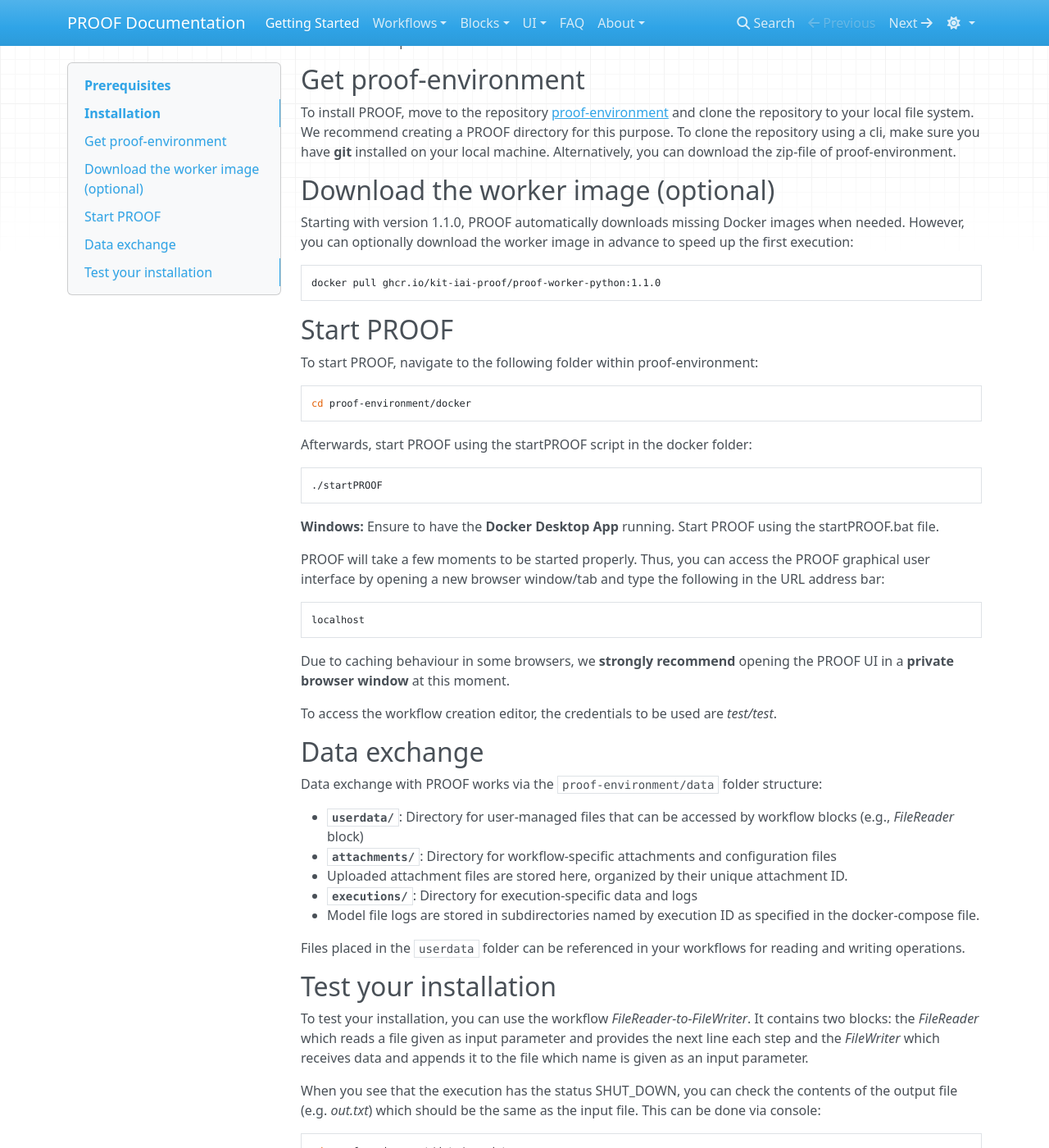
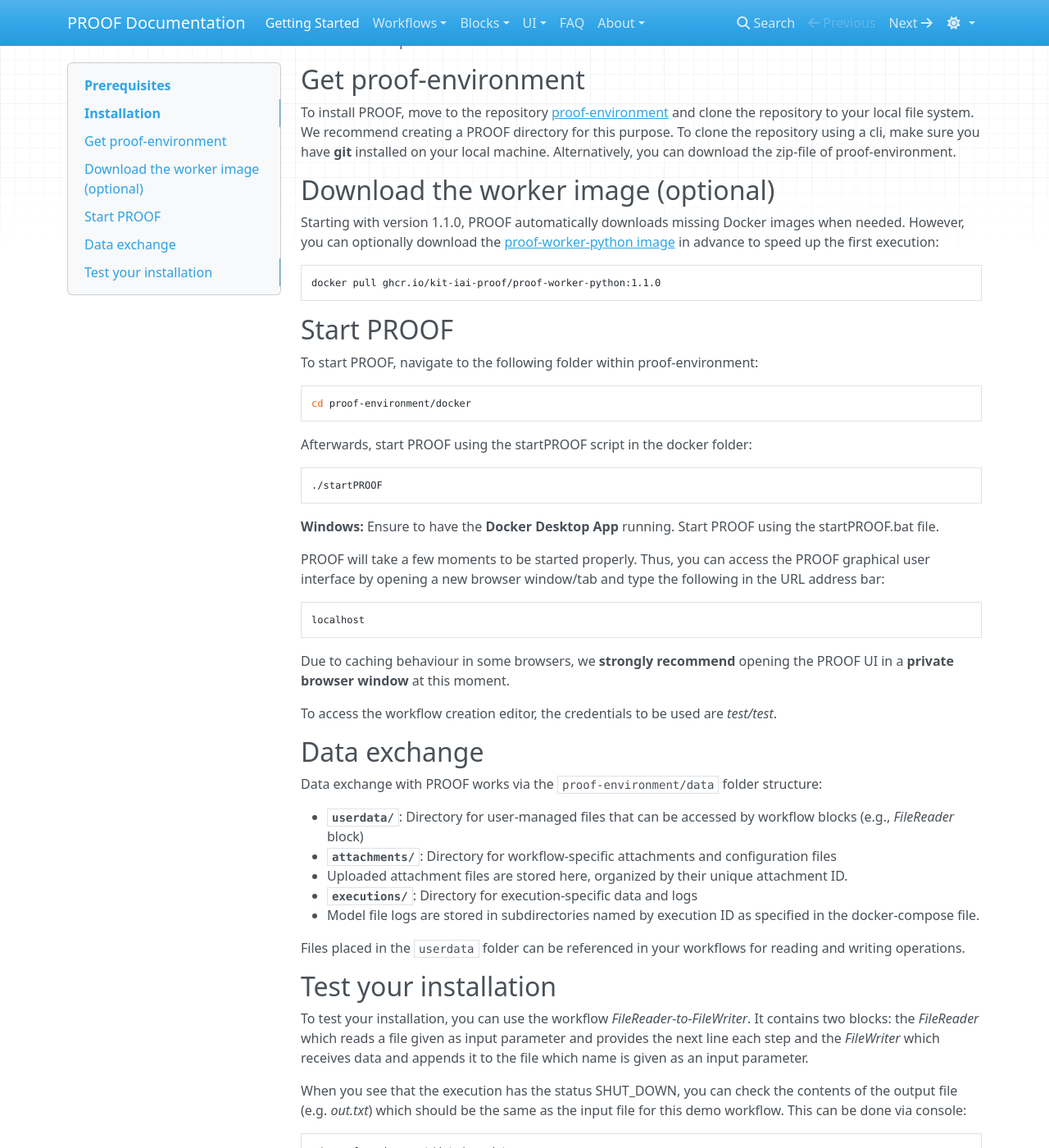
Before and after one commit to KIT-IAI-PROOF/kit-iai-proof.github.io, an MkDocs documentation site: the page built from docs/GettingStarted/getting-started.md, in a window 1280 px wide and 1400 px high, scrolled down 532 px. Shown: the whole window at 82% size. Built offline with MkDocs 1.6.1, drawn with Linux system fonts in a browser that asks for light colours; nearby versions of some CDN libraries.

Commit message:
fix: adjust to ReadMe landing pageof proof-environment

````diff
--- a/docs/GettingStarted/getting-started.md
+++ b/docs/GettingStarted/getting-started.md
@@ -29,7 +29,7 @@
 To install PROOF, move to the repository [proof-environment](https://github.com/KIT-IAI-PROOF/proof-environment) and clone the repository to your local file system. We recommend creating a PROOF directory for this purpose. To clone the repository using a cli, make sure you have **git** installed on your local machine. Alternatively, you can download the zip-file of proof-environment.
 
 ## Download the worker image (optional)
-Starting with version 1.1.0, PROOF automatically downloads missing Docker images when needed. However, you can optionally download the worker image in advance to speed up the first execution:
+Starting with version 1.1.0, PROOF automatically downloads missing Docker images when needed. However, you can optionally download the [proof-worker-python image](https://github.com/orgs/KIT-IAI-PROOF/packages/container/package/proof-worker-python) in advance to speed up the first execution:
 ```
 docker pull ghcr.io/kit-iai-proof/proof-worker-python:1.1.0
 ```
@@ -68,7 +68,7 @@
 ## Test your installation
 To test your installation, you can use the workflow *FileReader-to-FileWriter*. It contains two blocks: the *FileReader* which reads a file given as input parameter and provides the next line each step and the *FileWriter* which receives data and appends it to the file which name is given as an input parameter.
 
-When you see that the execution has the status SHUT_DOWN, you can check the contents of the output file (e.g. *out.txt*) which should be the same as the input file. This can be done via console:
+When you see that the execution has the status SHUT_DOWN, you can check the contents of the output file (e.g. *out.txt*) which should be the same as the input file for this demo workflow. This can be done via console:
 ```
 cd proof-environment/data/userdata
 cat out.txt
````
